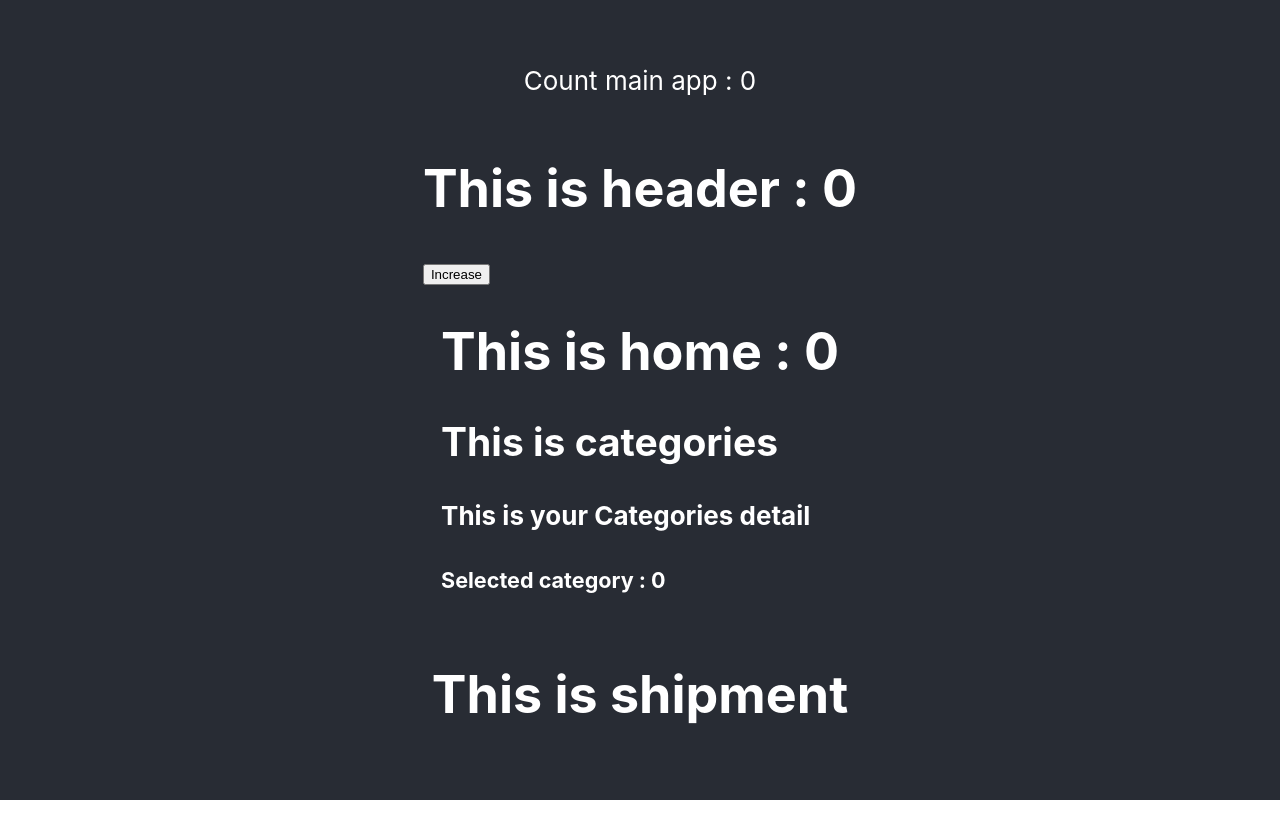
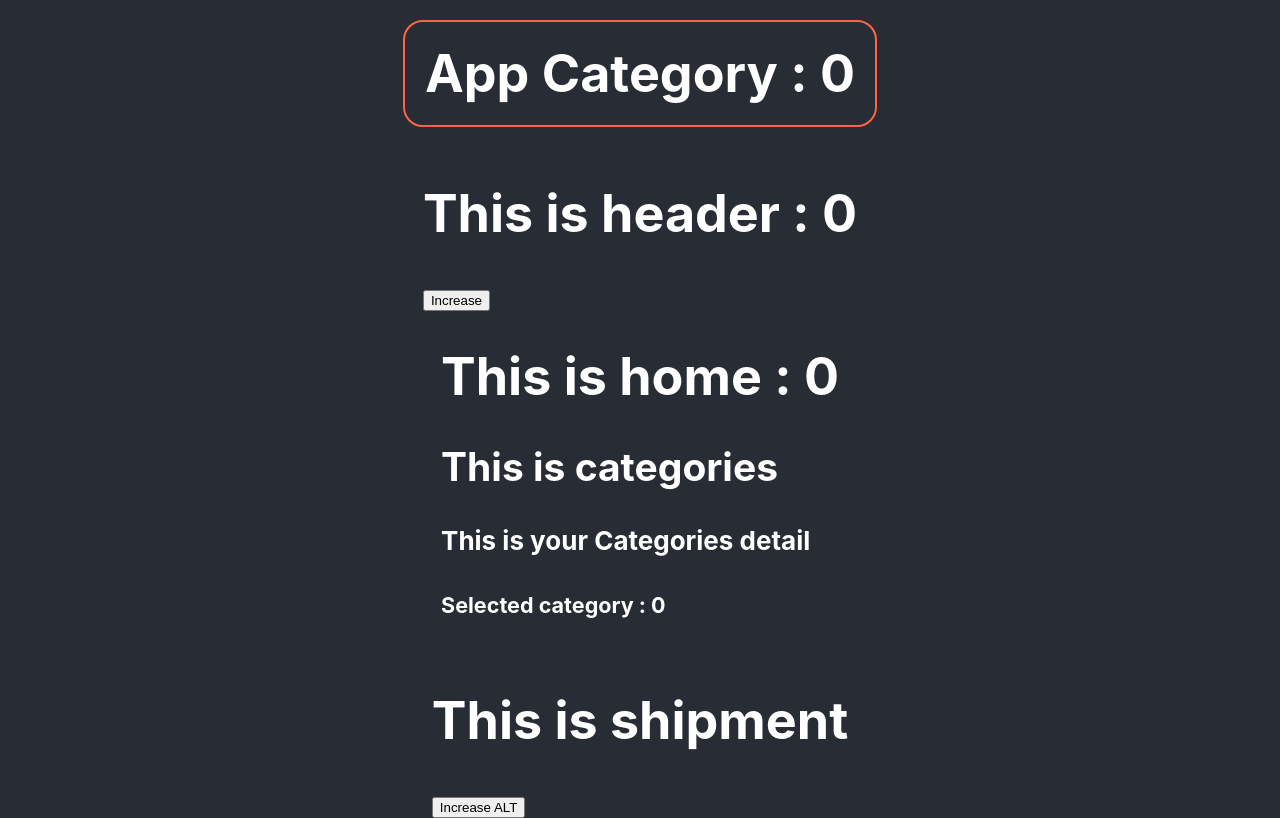
Before and after one commit to Sabbir185/react-context-api, a React (Create React App) app: page / in a window 1280 px wide. Built offline with nearby package versions, Linux system fonts and the light colour scheme.

Commit message:
dynamic context api

```diff
--- a/src/App.css
+++ b/src/App.css
@@ -1,6 +1,7 @@
 .App {
   text-align: center;
 }
+
 
 .App-logo {
   height: 40vmin;
--- a/src/App.js
+++ b/src/App.js
@@ -1,4 +1,3 @@
-import logo from './logo.svg';
 import './App.css';
 import Home from './components/Home/Home';
 import Header from './components/Header/Header';
@@ -8,13 +7,21 @@ import { createContext, useState } from 'react';
 export const CategoryContext = createContext();
 
 function App() {
-  const [count, setCount] = useState(0);
+  const [category, setCategory] = useState(0);
+
+  const style = {
+    border: '2px solid tomato',
+    borderRadius: '20px',
+    margin: '20px',
+    padding: '20px'
+  }
+
   return (
-    <CategoryContext.Provider value={count}>
+    <CategoryContext.Provider value={[category, setCategory]}>
       <header className="App-header">
 
-        <p>Count main app : {count}</p>
-        <Header count={count} setCount={setCount}></Header>
+        <h1 style={style}>App Category : {category}</h1>
+        <Header></Header>
         <Home></Home>
         <Shipment></Shipment>
 
--- a/src/components/Header/Header.js
+++ b/src/components/Header/Header.js
@@ -1,11 +1,12 @@
-import React, { useState } from 'react';
+import React, { useContext } from 'react';
+import { CategoryContext } from '../../App';
 
-const Header = (props) => {
-    const {count, setCount} = props;
+const Header = () => {
+    const [category, setCategory] = useContext(CategoryContext);
     return (
         <div>
-            <h1>This is header : {count}</h1>
-            <button onClick={()=>setCount( count+1 )} >Increase</button>
+            <h1>This is header : {category}</h1>
+            <button onClick={()=> setCategory( category+1 )} >Increase</button>
         </div>
     );
 };
--- a/src/components/Shipment/Shipment.js
+++ b/src/components/Shipment/Shipment.js
@@ -1,9 +1,12 @@
-import React from 'react';
+import React, { useContext } from 'react';
+import { CategoryContext } from '../../App';
 
 const Shipment = () => {
+    const [category, setCategory] = useContext(CategoryContext);
     return (
         <div>
             <h1>This is shipment</h1>
+            <button onClick={()=> setCategory(category+1)}>Increase ALT</button>
         </div>
     );
 };
```
